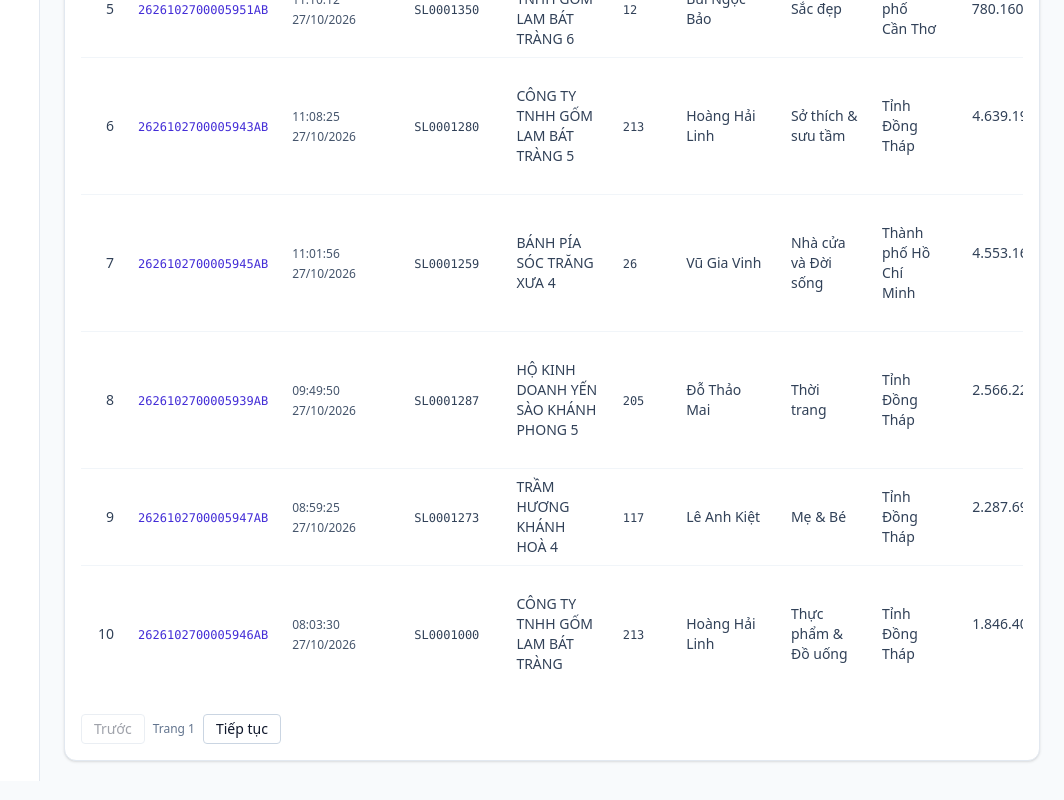
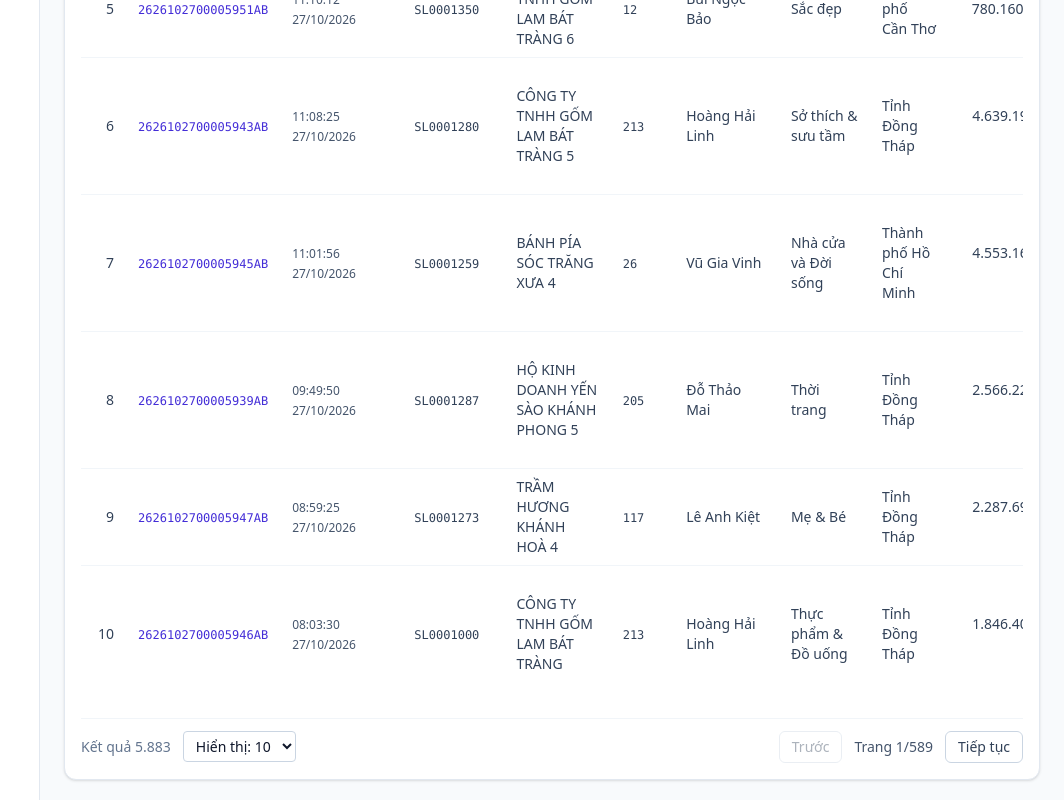
Before and after one commit to nguyenanhlong/obranding-gmv, a Next.js app: page /growth/period in a window 1280 px wide. Shown: the part 1485-2285 px from the top of the page, without its empty margins (216-1280 px from the left). Built offline with nearby package versions, Linux system fonts and the light colour scheme.

Commit message:
feat(period): dropdown chon so dong moi trang

```diff
--- a/app/(admin)/growth/period/page.tsx
+++ b/app/(admin)/growth/period/page.tsx
@@ -10,6 +10,7 @@ import { OrderTable } from '@/platform/ui/order-table';
 import { ReportFilter } from '@/platform/ui/report-filter';
 import { DailyBars } from '@/features/period-detail/components/daily-bars';
 import { getPeriodDetail } from '@/features/period-detail/server/queries';
+import { PageSizeSelect } from '@/features/period-detail/components/page-size-select';
 
 export const dynamic = 'force-dynamic';
 
@@ -122,9 +123,6 @@ export default async function PeriodPage({ searchParams }: PageProps) {
           >
             Lọc
           </button>
-          <span className="ml-auto text-xs text-slate-500">
-            Hiển thị {pageSize} · trang {page}/{totalPages}
-          </span>
         </form>
 
         <OrderTable
@@ -132,25 +130,38 @@ export default async function PeriodPage({ searchParams }: PageProps) {
           variant="period"
           startIndex={(page - 1) * pageSize}
         />
-
-        <div className="mt-3 flex items-center gap-2 text-sm">
+        <div className="mt-4 flex flex-wrap items=center justify-between gap-3 border-t border-slate-100 pt-3">
+          {/* Bên Trái: Phân trang */}
+          <div className="flex items-center gap-3">
+            <span className="text-sm text-slate-500">
+              Kết quả {formatCount(detail.orders.total)}
+            </span>
+            <PageSizeSelect value={pageSize} basePath="/growth/period" query={qs} />
+          </div>
+          {/* Bên Phải: Phân trang*/}
+          <div className="flex items-center gap-2">
             <Link
               href={`/growth/period?${qs}&page=${Math.max(1, page - 1)}&pageSize=${pageSize}`}
-            className={`rounded border border-slate-300 px-3 py-1 ${
-              page <= 1 ? 'pointer-events-none opacity-40' : 'hover:bg-slate-50'
-            }`}
+              aria-disabled={page <= 1}
+              scroll={false}
+              className="inline-flex h-8 items-center rounded-md border border-slate-300 px-3 text-sm text-slate-700 hover:bg-slate-50 aria-disabled:pointer-events-none aria-disabled:opacity-40"
             >
               Trước
             </Link>
-          <span className="text-xs text-slate-500">Trang {page}</span>
+
+            <span className="px-1 text-sm text-slate-600 tabular-nums">
+              Trang {page}/{totalPages}
+            </span>
+
             <Link
               href={`/growth/period?${qs}&page=${Math.min(totalPages, page + 1)}&pageSize=${pageSize}`}
-            className={`rounded border border-slate-300 px-3 py-1 ${
-              page >= totalPages ? 'pointer-events-none opacity-40' : 'hover:bg-slate-50'
-            }`}
+              aria-disabled={page >= totalPages}
+              scroll={false}
+              className="inline-flex h-8 items-center rounded-md border border-slate-300 px-3 text-sm text-slate-700 hover:bg-slate-50 aria-disabled:pointer-events-none aria-disabled:opacity-40"
             >
               Tiếp tục
             </Link>
+          </div>
         </div>
       </ChartFrame>
     </div>
--- /dev/null
+++ b/src/features/period-detail/components/page-size-select.tsx
@@ -0,0 +1,37 @@
+'use client';
+
+import {useRouter} from 'next/navigation';
+import {useTransition, type ChangeEvent} from 'react';
+
+type Props = {
+    value: number;
+    basePath: string;
+    query: string;
+    options?: number[];
+}
+
+export function PageSizeSelect({value, basePath, query, options = [10, 20, 30]}: Props) {
+    const router = useRouter();
+    const [isPending, startTransition] = useTransition();
+
+    const onChange = (e: ChangeEvent<HTMLSelectElement>) => {
+        const nextSize = Number(e.target.value);
+        startTransition(() => {
+            router.push(`${basePath}?${query}&page=1&pageSize=${nextSize}`, {scroll: false});
+        });
+    };
+    return (
+        <label className="flex items-center gap-2 text-sm">
+            <select
+                value={value}
+                onChange={onChange}
+                disabled={isPending}
+                className="rounded border border-slate-300 bg-white px-2 py-1 text-sm"
+                >
+                    {options.map((size) => (
+                        <option key={size} value={size}> Hiển thị: {size}</option>
+                    ))}
+                </select>
+        </label>
+    );
+}
```
Lines whose indentation alone changed are shown as unchanged.
